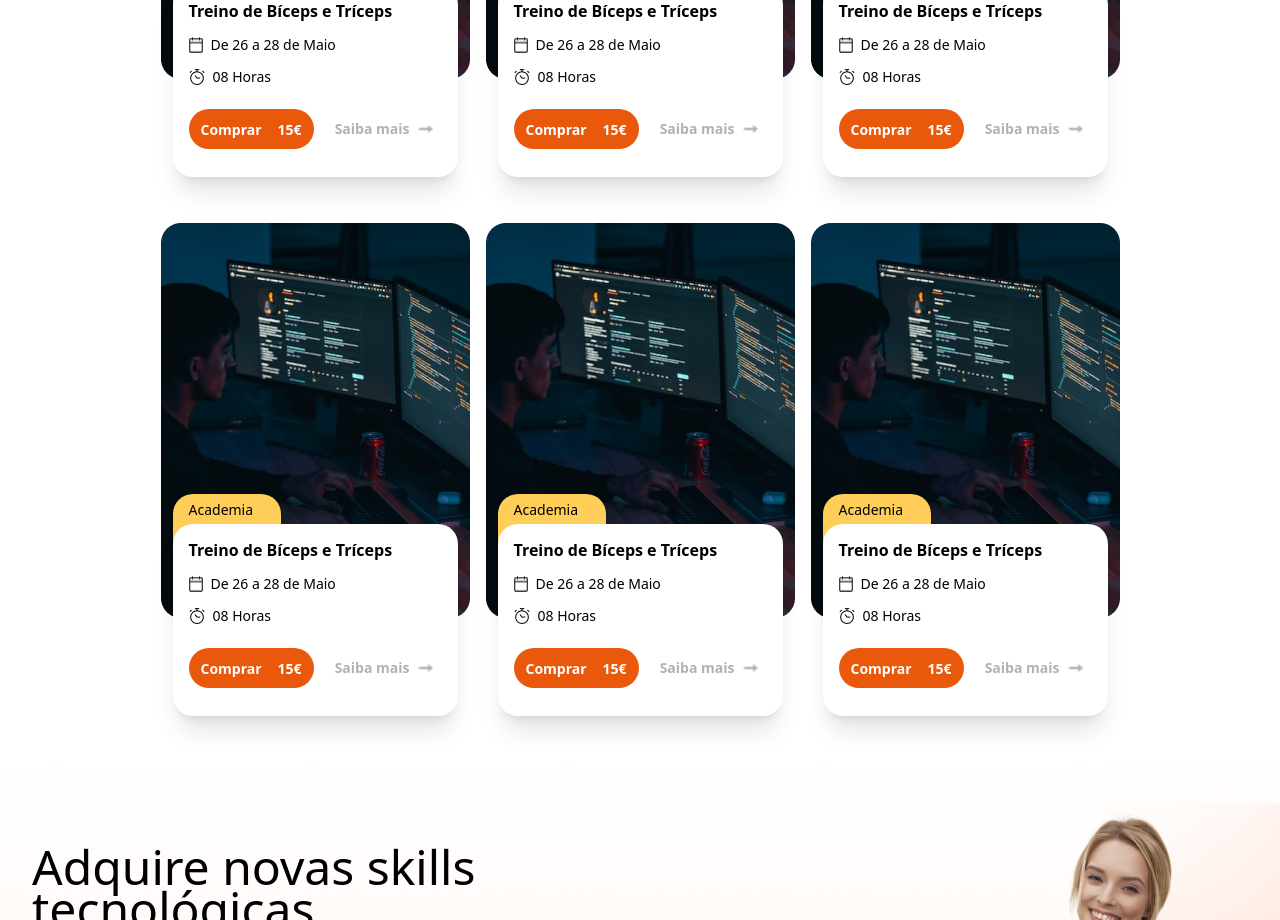
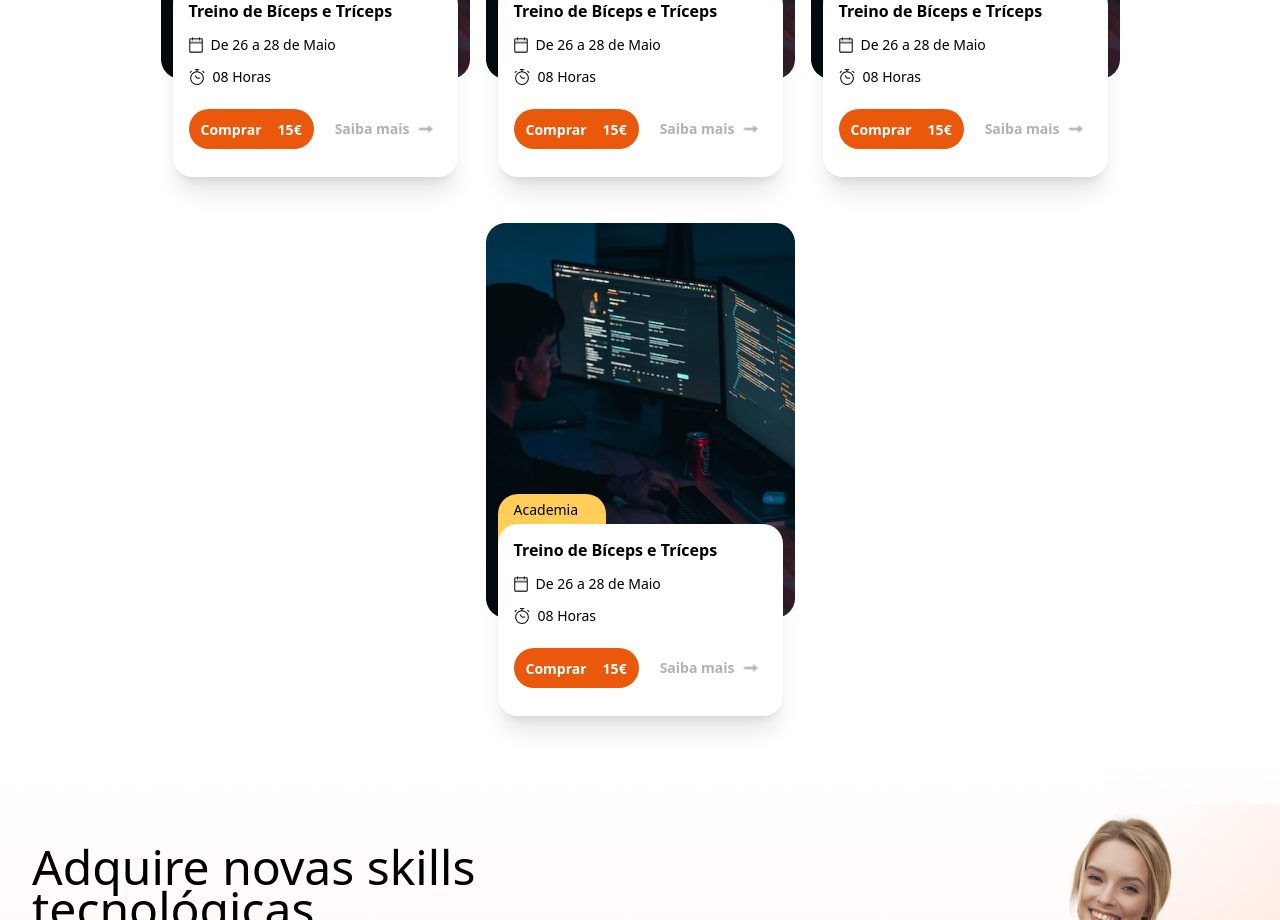
Before and after one commit to victorfulia/agenda-eye-academy, a React (Create React App) app: page / in a window 1280 px wide. Shown: the part 1640-2560 px from the top of the page. Built offline with nearby package versions, Linux system fonts and the light colour scheme.

Commit message:
feat: Adjustments

```diff
--- a/src/components/CourseCard/index.tsx
+++ b/src/components/CourseCard/index.tsx
@@ -1,25 +1,34 @@
 import React from "react";
 
 // Assets
-import Card from "../../assets/imgs/card.png";
 import IconDarkCalendar from "../../assets/imgs/icon-dark-calendar.png";
 import IconDarkClock from "../../assets/imgs/icon-dark-clock.png";
 import IconArrowRight from "../../assets/imgs/icon-arrow-right-opacity.png";
 
-const CourseCard: React.FC = () => {
+interface Icard {
+  title: string;
+  description: string;
+  date: string;
+  hours: string;
+  price: string;
+  url: string;
+  img: string;
+}
+
+const CourseCard: React.FC<Icard> = (card) => {
   return (
     <div className="flex items-center justify-center mb-32">
-      <img src={Card} className="m-2" alt="card" />
+      <img src={card.img} className="m-2" alt="card" />
 
       <div className="bg-[#FFCE59] rounded-t-[20px] p-4 py-6 w-[108px] absolute mt-[195px] mr-[177px]">
         <span className="flex not-italic font-normal text-sm leading-4 text-black -mt-4">
-          Academia
+          {card?.title}
         </span>
       </div>
       <div className="w-[285px] h-48 flex-col bg-white rounded-[20px] shadow-xl p-4 absolute mt-[400px]">
         <div className="flex items-center">
           <span className="not-italic font-semibold text-base leading-5 text-black">
-            Treino de Bíceps e Tríceps
+            {card.description}
           </span>
         </div>
 
@@ -30,14 +39,14 @@ const CourseCard: React.FC = () => {
               className="mr-2"
               alt="icon-dark-calendar"
             />
-            De 26 a 28 de Maio
+            {card.date}
           </span>
         </div>
 
         <div>
           <span className="flex not-italic font-normal text-sm leading-4 text-black">
             <img src={IconDarkClock} className="mr-2" alt="icon-dark-clock" />
-            08 Horas
+            {card.hours}
           </span>
         </div>
 
@@ -50,12 +59,12 @@ const CourseCard: React.FC = () => {
               Comprar
             </span>
             <span className="not-italic font-bold text-sm leading-4 text-white">
-              15€
+              {card.price}€
             </span>
           </a>
 
           <a
-            href="www"
+            href={card.url}
             className="flex rounded-[200px] p-2 items-center justify-center"
           >
             <span className="not-italic font-bold text-sm leading-4 text-black opacity-30">
--- a/src/components/CoursesSchedule/index.tsx
+++ b/src/components/CoursesSchedule/index.tsx
@@ -2,6 +2,7 @@ import React from "react";
 import CourseCard from "../CourseCard";
 
 // Components
+import Card from "../../assets/imgs/card.png";
 
 const CoursesSchedule: React.FC = () => {
   return (
@@ -21,16 +22,52 @@ const CoursesSchedule: React.FC = () => {
 
       <div className="px-4 mt-12">
         <div className="flex flex-wrap justify-center">
-          <CourseCard />
-          <CourseCard />
-          <CourseCard />
-          <CourseCard />
-          <CourseCard />
-          <CourseCard />
+          {cards.map((item, index) => {
+            return <CourseCard {...item} key={index}/>;
+          })}
         </div>
       </div>
     </div>
   );
 };
 
+const cards = [
+  {
+    title: "Academia",
+    description: "Treino de Bíceps e Tríceps",
+    date: "De 26 a 28 de Maio",
+    hours: "08 Horas",
+    price: "15",
+    url: "",
+    img: Card,
+  },
+  {
+    title: "Academia",
+    description: "Treino de Bíceps e Tríceps",
+    date: "De 26 a 28 de Maio",
+    hours: "08 Horas",
+    price: "15",
+    url: "",
+    img: Card,
+  },
+  {
+    title: "Academia",
+    description: "Treino de Bíceps e Tríceps",
+    date: "De 26 a 28 de Maio",
+    hours: "08 Horas",
+    price: "15",
+    url: "",
+    img: Card,
+  },
+  {
+    title: "Academia",
+    description: "Treino de Bíceps e Tríceps",
+    date: "De 26 a 28 de Maio",
+    hours: "08 Horas",
+    price: "15",
+    url: "",
+    img: Card,
+  },
+];
+
 export default CoursesSchedule;
```
